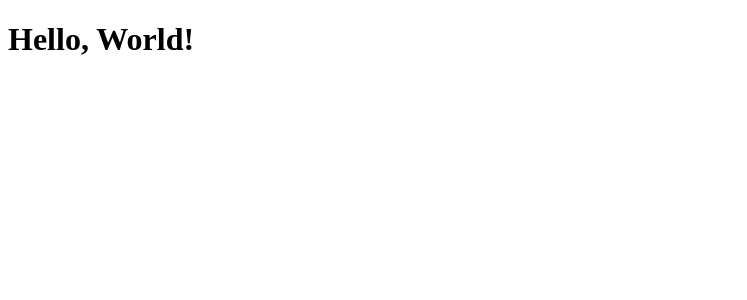
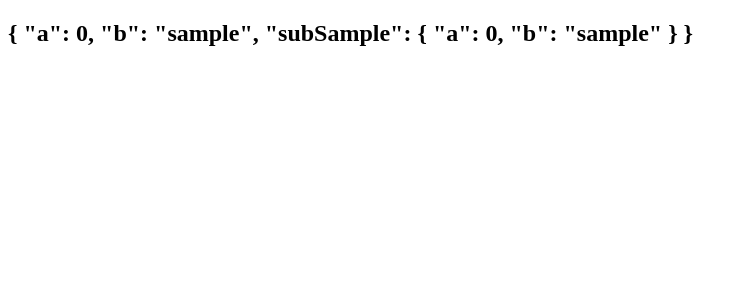
Before and after one commit to stratosphr/web-template, a Nuxt app in the folder resources/: page / in a window 1280 px wide. Shown: the top 300 px of the page, without its empty margins (0-747 px from the left). Built offline with nearby package versions, Linux system fonts and the light colour scheme.

Commit message:
Improved typescript configuration with hot type check upon file save

```diff
--- /dev/null
+++ b/resources/api/samples/sample-js.js
@@ -0,0 +1,4 @@
+export const sampleJS = {
+    a: 0,
+    b: 'sample'
+}
--- /dev/null
+++ b/resources/api/samples/sample-ts.ts
@@ -0,0 +1,4 @@
+export interface sampleTS {
+    a: number
+    b: string
+}
--- /dev/null
+++ b/resources/components/samples/sample.vue
@@ -0,0 +1,23 @@
+<template>
+    <h2>{{ sample() }}</h2>
+</template>
+
+<script lang="ts">
+
+import { sampleJS } from '~/api/samples/sample-js'
+import { sampleTS } from '~/api/samples/sample-ts'
+
+export default {
+    name: 'sample',
+
+    methods: {
+        sample(): sampleTS & { subSample: sampleTS } {
+            return { ...sampleJS, subSample: sampleJS }
+        }
+    }
+}
+</script>
+
+<style scoped>
+
+</style>
--- a/resources/nuxt.config.js
+++ b/resources/nuxt.config.js
@@ -1,4 +1,5 @@
 export default {
     ssr: false,
-    buildModules: ['@nuxt/typescript-build']
+    buildModules: ['@nuxt/typescript-build'],
+    watch: ['api/**/*.{js,ts}']
 }
--- a/resources/pages/index.vue
+++ b/resources/pages/index.vue
@@ -1,19 +1,15 @@
 <template>
-    <h1>Hello, World!</h1>
+    <sample />
 </template>
 
 <script lang="ts">
-import Vue from 'vue'
+import Sample from '~/components/samples/sample.vue'
 
-export default Vue.extend({
+export default {
     name: 'index',
 
-    methods: {
-        typescript(): boolean {
-            return true
-        }
-    }
-})
+    components: { Sample }
+}
 </script>
 
 <style scoped>
```
Also changed, not shown: resources/package.json (+14 -7 lines), resources/.eslintrc.js (added), 1 other file (tests, documents, lock files or other folders).
